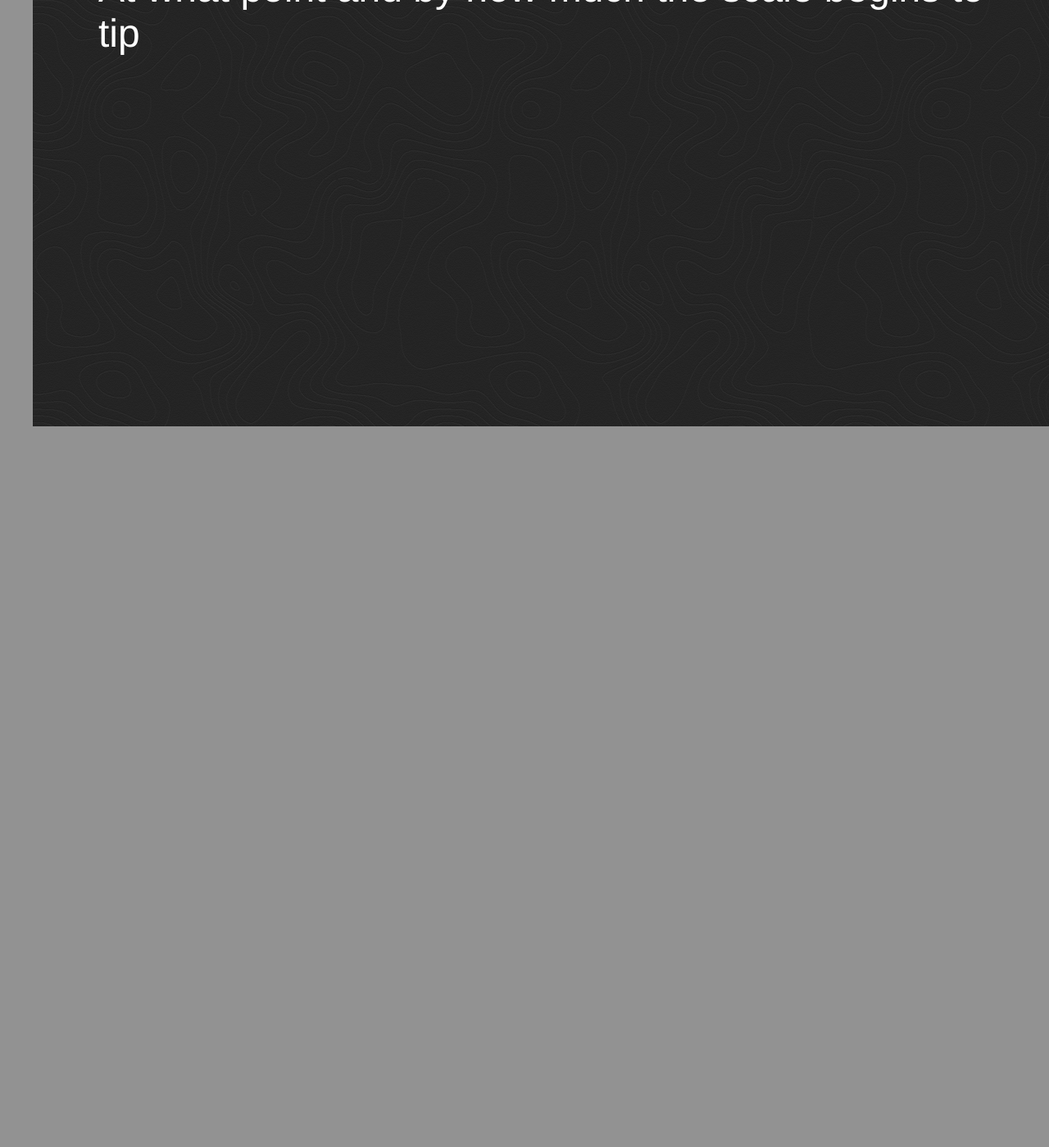
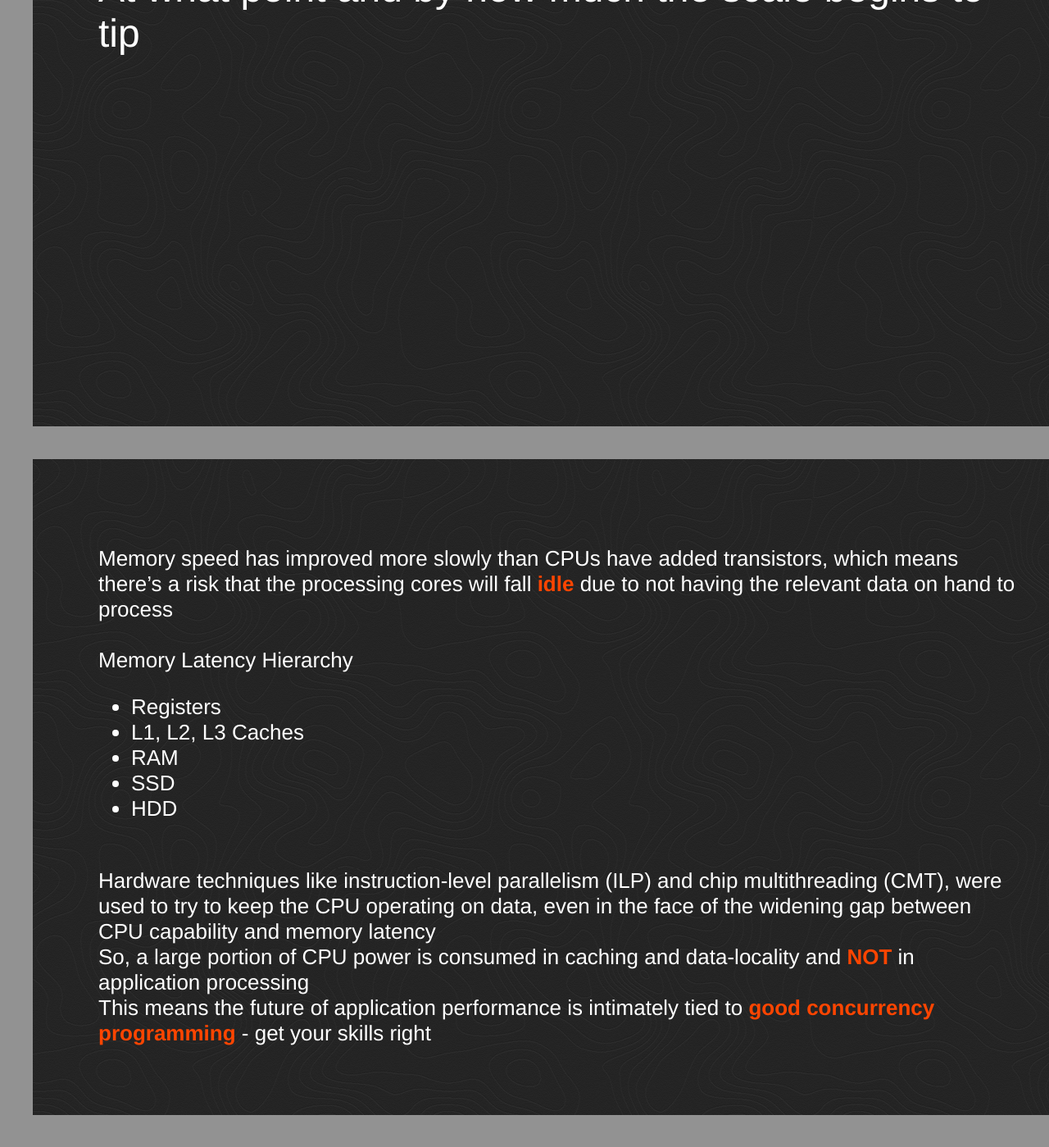
Before and after one commit to bharath12345/bharath12345.github.io, a Jekyll site: the page pages/slides/java7.html, which Jekyll copies as it is, in a window 1280 px wide and 1400 px high, scrolled down 35600 px. Shown: the whole window at 82% size. Built offline with Jekyll 4.4.1, drawn with Linux system fonts in a browser that asks for light colours; Markdown is read by kramdown in place of the engine named in the settings; before the commit the page ends 36160 px from its top, so only the background shows below that; some of the changed text lies outside the part shown.

Commit message:
a lil on hardware

```diff
--- a/pages/slides/java7.html
+++ b/pages/slides/java7.html
@@ -242,7 +242,7 @@
 </section>
 
 <section>
-    <p>A digression into Performance
+    <p>A Digression into Performance
 </section>
 
 <section>
@@ -315,6 +315,22 @@
     <br>At what point and by how much the scale begins to tip
 </section>
 
+<section>
+    <p class="second">Memory speed has improved more slowly than CPUs have added transistors, which means there’s a risk that the processing cores will fall <b style="color:orangered;">idle</b> due to not having the relevant data on hand to process
+    <br>
+    <br>Memory Latency Hierarchy
+    <ul style="margin-top: 1px; margin-bottom: 1px;">
+        <li class="second">Registers</li>
+        <li class="second">L1, L2, L3 Caches</li>
+        <li class="second">RAM</li>
+        <li class="second">SSD</li>
+        <li class="second">HDD</li>
+    </ul>
+    <p class="second"><br>Hardware techniques like instruction-level parallelism (ILP) and chip multithreading (CMT), were used to try to keep the CPU operating on data, even in the face of the widening gap between CPU capability and memory latency
+    <br>So, a large portion of CPU power is consumed in caching and data-locality and <b style="color:orangered;">NOT</b> in application processing
+    <br>This means the future of application performance is intimately tied to <b style="color:orangered;">good concurrency programming</b> - get your skills right
+</section>
+
 
 
 
```
